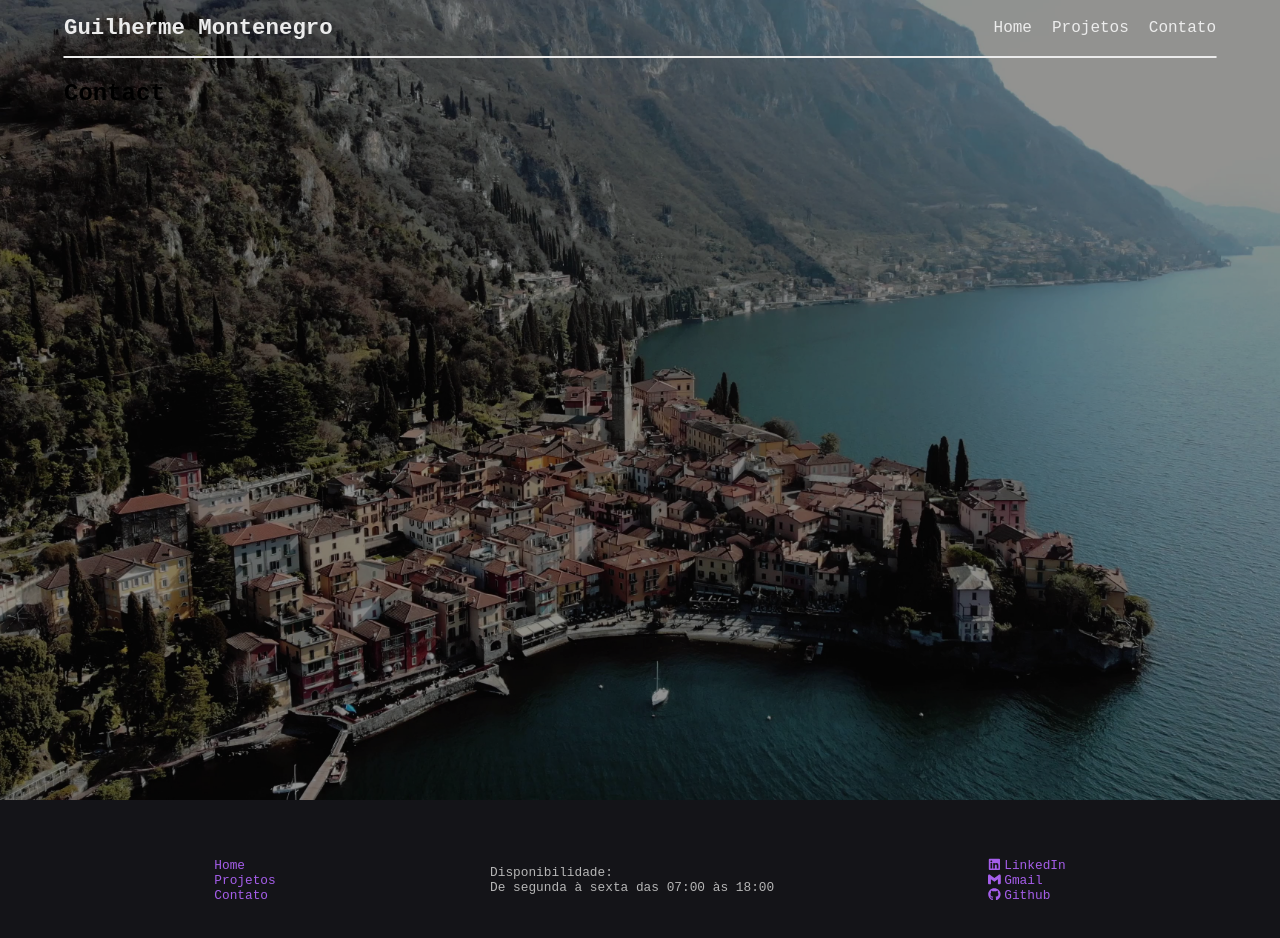
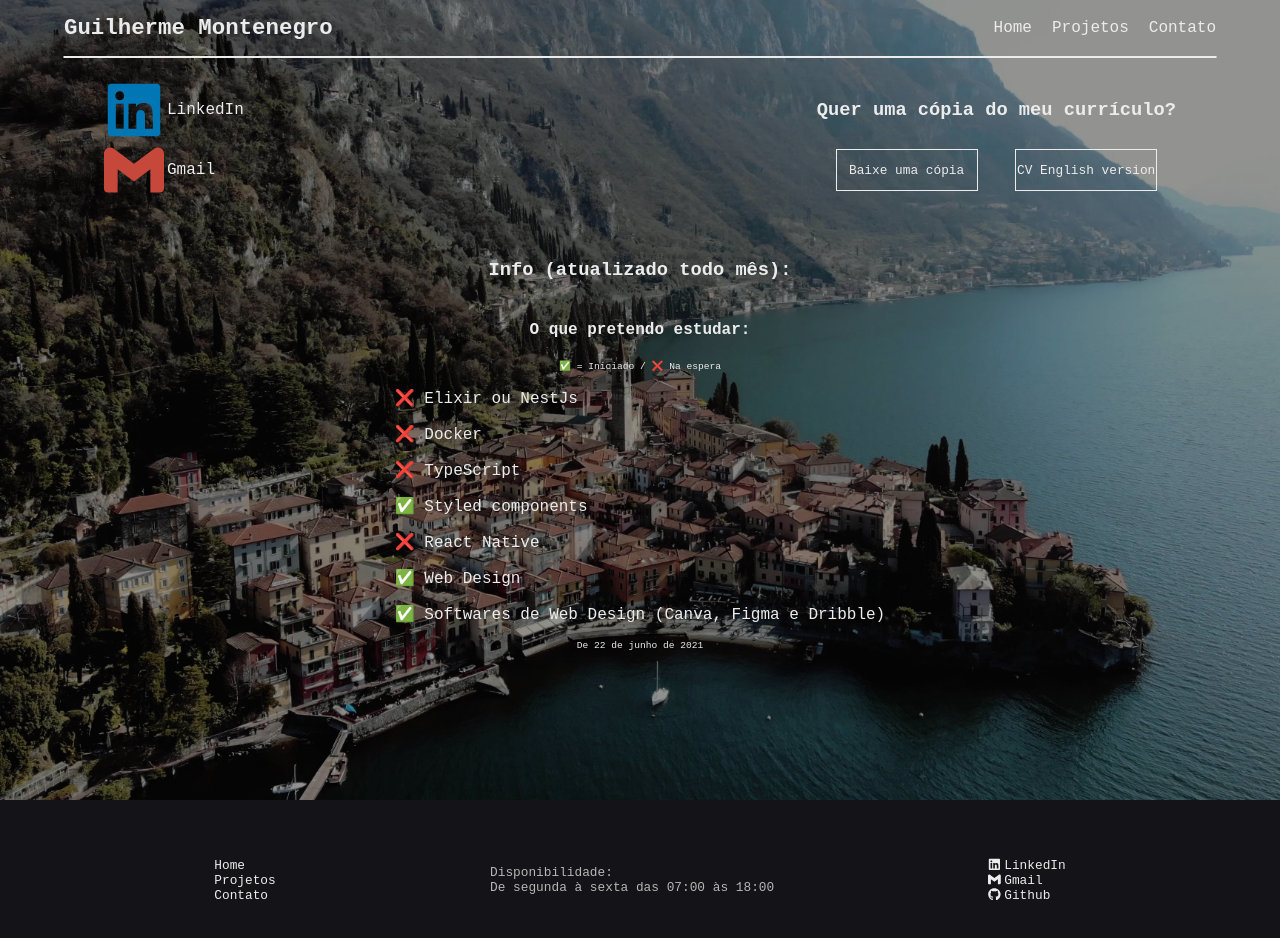
Before and after one commit to Guilherme-Monte/Portifolio-Page, a React (Create React App) app in the folder frontend/: page /contact in a window 1280 px wide. Shown: the top 938 px of the page. Built offline with nearby package versions, Linux system fonts and the light colour scheme; a web font is replaced by a local one.

Commit message:
Finishing the contact section and adding the ScrollToTop to the Router

```diff
--- a/frontend/src/App.js
+++ b/frontend/src/App.js
@@ -4,10 +4,12 @@ import { GlobalStyle, MainSection } from "./globalStyles.js";
 import Nav from "./components/nav";
 import Footer from "./components/footer";
 import Main from "./components/main";
+import ScrollToTop from "./ScrollToTop.js";
 
 function App() {
   return (
     <Router>
+      <ScrollToTop />
       <MainSection>
         <Nav />
         <Main />
--- /dev/null
+++ b/frontend/src/ScrollToTop.js
@@ -0,0 +1,17 @@
+import { useEffect } from 'react';
+import { withRouter } from 'react-router-dom';
+
+function ScrollToTop({ history }) {
+  useEffect(() => {
+    const unlisten = history.listen(() => {
+      window.scrollTo(0, 0);
+    });
+    return () => {
+      unlisten();
+    }
+  }, []);
+
+  return (null);
+}
+
+export default withRouter(ScrollToTop);
--- a/frontend/src/components/footer/styles.js
+++ b/frontend/src/components/footer/styles.js
@@ -33,4 +33,10 @@ export const FooterArticle = styled.article`
 export const Socials = styled.a`
   display: flex;
   gap: 3px;
+
+  transition: var(--transition-speed);
+
+  &:hover {
+    color: var(--hover-color);
+  }
 `;
--- /dev/null
+++ b/frontend/src/components/main/contact/index.js
@@ -0,0 +1,50 @@
+import React from 'react';
+import { Socials, ContactContainer, MainBlock, CurriculumBlock, Question, PtButton, EnButton, InfoContainer, SmallLetter } from './styles';
+import { IconContext } from "react-icons";
+import { FaLinkedin } from "react-icons/fa";
+import { SiGmail } from "react-icons/si";
+
+const Contact = () => {
+  return (
+    <div>
+      <ContactContainer>
+        <MainBlock>
+          <IconContext.Provider value={{ size: "60px" }}>
+            <div>
+              <Socials href="https://www.linkedin.com/in/guilherme-montenegro-4a0050204/" target="_blank" rel="noreferrer">
+                <FaLinkedin color="#0076b5" />
+                LinkedIn
+              </Socials>
+              <Socials href="mailto:guilhermemonte.dev@gmail.com">
+                <SiGmail color="#c6483a" />
+                Gmail
+              </Socials>
+            </div>
+          </IconContext.Provider>
+          <CurriculumBlock>
+            <Question>Quer uma cópia do meu currículo?</Question>
+            <PtButton href="https://drive.google.com/file/d/1fUsMWCQZEn7DydRuQsUxz4A6a-Z5chbK/view?usp=sharing" target="_blank" rel="noreferrer">Baixe uma cópia</PtButton>
+            <EnButton href="https://drive.google.com/file/d/1xSD_OJs6tpcqW4_Vo6KIQMv-8d_huyFh/view?usp=sharing" target="_blank" rel="noreferrer">CV English version</EnButton>
+          </CurriculumBlock>
+        </MainBlock>
+        <InfoContainer>
+          <h3>Info (atualizado todo mês):</h3>
+          <h4>O que pretendo estudar:</h4>
+          <SmallLetter>✅ = Iniciado / ❌ Na espera</SmallLetter>
+          <article>
+            <p>❌ Elixir ou NestJs</p>
+            <p>❌ Docker</p>
+            <p>❌ TypeScript</p>
+            <p>✅ Styled components</p>
+            <p>❌ React Native</p>
+            <p>✅ Web Design</p>
+            <p>✅ Softwares de Web Design (Canva, Figma e Dribble)</p>
+          </article>
+          <SmallLetter>De 22 de junho de 2021</SmallLetter>
+        </InfoContainer>
+      </ContactContainer>
+    </div>
+  )
+}
+
+export default Contact;
--- /dev/null
+++ b/frontend/src/components/main/contact/styles.js
@@ -0,0 +1,151 @@
+import styled from "styled-components";
+
+export const ContactContainer = styled.section`
+  display: flex;
+  flex-direction: column;
+
+  color: var(--text-secondary);
+`;
+
+export const MainBlock = styled.div`
+  display: flex;
+  justify-content: space-between;
+
+  margin: 0 40px;
+`;
+
+export const Socials = styled.a`
+  display: flex;
+  align-items: center;
+  gap: 3px;
+
+  color: var(--text-secondary);
+`;
+
+export const CurriculumBlock = styled.div`
+  display: grid;
+
+  grid-template-columns: 50% 50%;
+  grid-template-rows: 50% 50%;
+  grid-template-areas:
+    "question question"
+    "pt-button en-button";
+`;
+
+export const Question = styled.h3`
+  grid-area: question;
+`;
+
+export const PtButton = styled.a`
+  display: flex;
+  justify-content: center;
+  align-items: center;
+
+  border: 1px solid var(--text-secondary);
+  color: var(--text-secondary);
+  background-color: transparent;
+  overflow: hidden;
+  cursor: pointer;
+  z-index: 1;
+
+  transition: var(--transition-speed);
+
+  position: relative;
+
+  width: 140px;
+  font-size: 0.8rem;
+  height: 40px;
+  margin: auto;
+  grid-area: pt-button;
+
+  &::before {
+    background-color: var(--hover-color);
+
+    left: 0;
+    width: 100%;
+    height: 0%;
+    /* The height has to be here so the transition can function  properly */
+    z-index: -1;
+
+    transition: 300ms;
+
+    content: "";
+    position: absolute;
+
+    top: 0;
+    border-radius: 0 0 50% 50%;
+  }
+
+  &:hover {
+    color: var(--bg-primary);
+    border: 1px solid var(--hover-color);
+  }
+
+  &:hover&::before {
+    height: 180%;
+  }
+`;
+
+export const EnButton = styled.a`
+  display: flex;
+  justify-content: center;
+  align-items: center;
+
+  border: 1px solid var(--text-secondary);
+  color: var(--text-secondary);
+  background-color: transparent;
+  overflow: hidden;
+  cursor: pointer;
+  z-index: 1;
+
+  transition: var(--transition-speed);
+
+  position: relative;
+
+  width: 140px;
+  font-size: 0.8rem;
+  height: 40px;
+  margin: auto;
+  grid-area: en-button;
+
+  &::before {
+    background-color: var(--hover-color);
+
+    left: 0;
+    width: 100%;
+    height: 0%;
+    /* The height has to be here so the transition can function  properly */
+    z-index: -1;
+
+    transition: 300ms;
+
+    content: "";
+    position: absolute;
+
+    top: 0;
+    border-radius: 0 0 50% 50%;
+  }
+
+  &:hover {
+    color: var(--bg-primary);
+    border: 1px solid var(--hover-color);
+  }
+
+  &:hover&::before {
+    height: 180%;
+  }
+`;
+
+export const InfoContainer = styled.div`
+  padding: 40px 0;
+  width: 100%;
+
+  display: flex;
+  flex-direction: column;
+  align-items: center;
+`;
+
+export const SmallLetter = styled.p`
+  font-size: 0.6rem;
+  margin: 0;
+`;
--- a/frontend/src/components/main/hero/about/styles.js
+++ b/frontend/src/components/main/hero/about/styles.js
@@ -1,6 +1,7 @@
 import styled from "styled-components";
 
 export const AboutContainer = styled.section`
+  scroll-margin-top: 20px;
   display: flex;
   justify-content: space-between;
 
--- a/frontend/src/components/main/index.js
+++ b/frontend/src/components/main/index.js
@@ -3,11 +3,9 @@ import { Switch, Route } from "react-router-dom";
 import { MainSection, BgImgContainer, BgImgAfter } from "./styles.js";
 import Hero from "./hero";
 import Projects from './projects/index.js';
+import Contact from './contact/index.js';
 
 const Main = () => {
-  function Contact() {
-    return <h2>Contact</h2>;
-  }
 
   return (
     <MainSection>
--- a/frontend/src/components/main/projects/styles.js
+++ b/frontend/src/components/main/projects/styles.js
@@ -64,8 +64,9 @@ export const RepoTitle = styled.p`
   width: 100%;
   font-size: 1.1rem;
   font-weight: 600;
+  margin-bottom: 0;
 
-  margin-bottom: 0;
+  color: var(--text-secondary);
 `;
 
 export const RepoInfoContainer = styled.article`
--- a/frontend/src/globalStyles.js
+++ b/frontend/src/globalStyles.js
@@ -16,6 +16,8 @@ export const GlobalStyle = createGlobalStyle`
     --bg-main: #2f3542;
     --transition-speed: 300ms;
     --nav-menu-size: 7vh;
+    scroll-padding-top: var(--nav-menu-size);
+    scroll-behavior: smooth;
   }
 
   body {
@@ -40,6 +42,7 @@ export const GlobalStyle = createGlobalStyle`
   a {
     text-decoration: none;
     outline: none;
+    color: var(--text-secondary);
   }
 `;
 
```
Also changed, not shown: frontend/src/components/main/hero/styles.js (line endings or trailing spaces), 1 other file (tests, documents, lock files or other folders).
